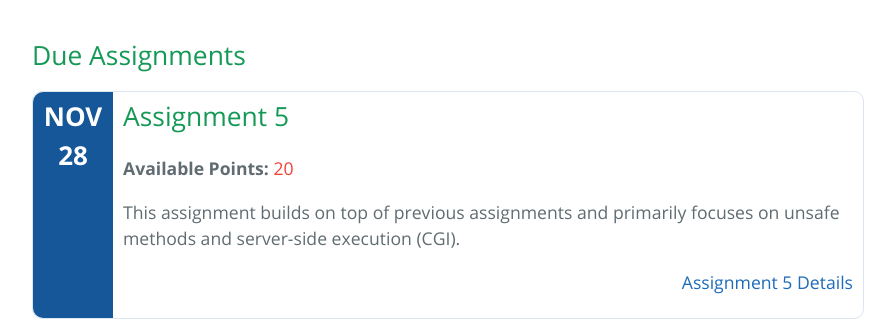
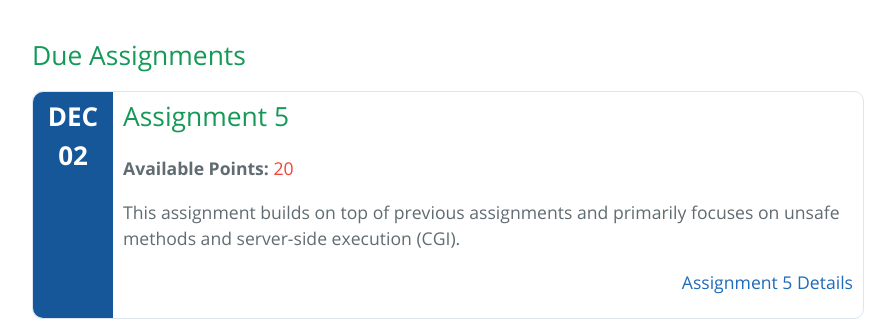
Before and after one commit to cs531-f19/cs531-f19.github.io, a Jekyll site: the page built from index.md, in a window 1280 px wide and 900 px high, scrolled down 1123 px. Shown: the part 162-482 px from the top of the window, without its empty margins (192-1087 px from the left). Built offline with Jekyll 4.4.1, drawn with Linux system fonts in a browser that asks for light colours; the repository's description, which GitHub fills in, is left out.

Commit message:
Extend Assignment 5 deadline

```diff
--- a/_data/assignments.yml
+++ b/_data/assignments.yml
@@ -59,6 +59,6 @@
   points: 20
 - title: Assignment 5
   description: This assignment builds on top of previous assignments and primarily focuses on unsafe methods and server-side execution (CGI).
-  date: 2019-11-28
+  date: 2019-12-02
   points: 20
   featured: true
```
